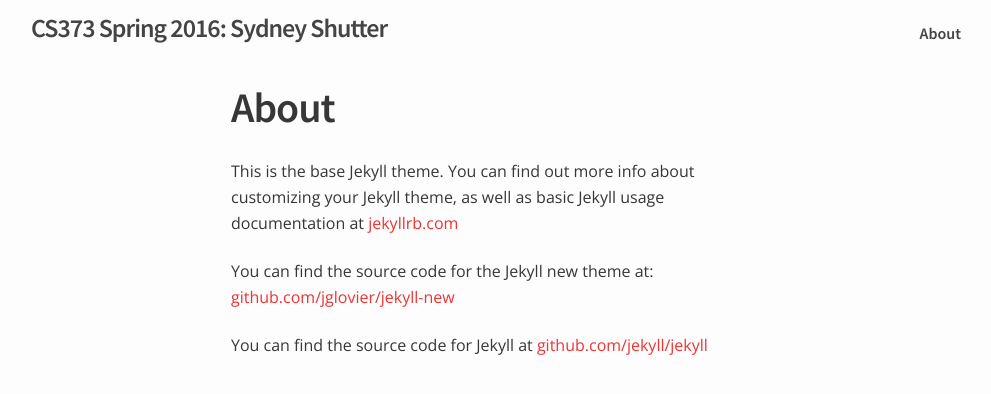
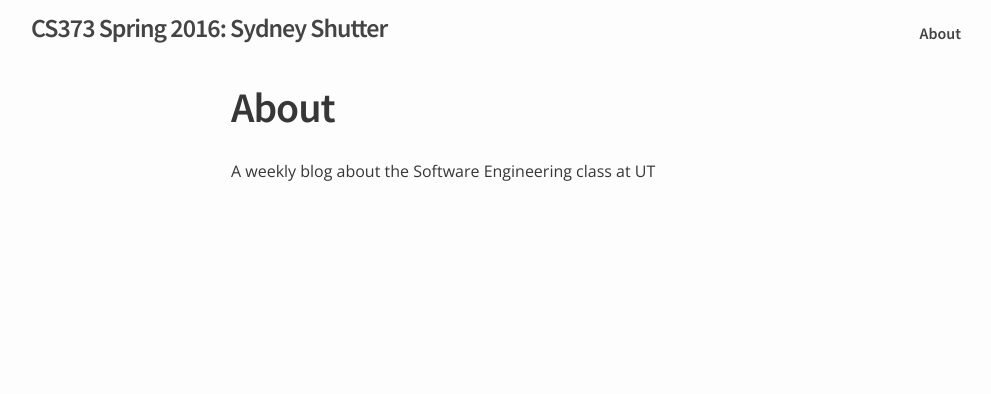
Before and after one commit to seshutter/CS373-Blog, a Jekyll site: the page built from about.md, in a window 1280 px wide. Shown: the top 394 px of the page, without its empty margins (139-1130 px from the left). Built offline with Jekyll 4.4.1, drawn with Linux system fonts in a browser that asks for light colours.

Commit message:
about
Edited the about section

```diff
--- a/about.md
+++ b/about.md
@@ -4,8 +4,4 @@ title: About
 permalink: /about/
 ---
 
-This is the base Jekyll theme. You can find out more info about customizing your Jekyll theme, as well as basic Jekyll usage documentation at [jekyllrb.com](http://jekyllrb.com/)
-
-You can find the source code for the Jekyll new theme at: [github.com/jglovier/jekyll-new](https://github.com/jglovier/jekyll-new)
-
-You can find the source code for Jekyll at [github.com/jekyll/jekyll](https://github.com/jekyll/jekyll)
+A weekly blog about the Software Engineering class at UT
```
